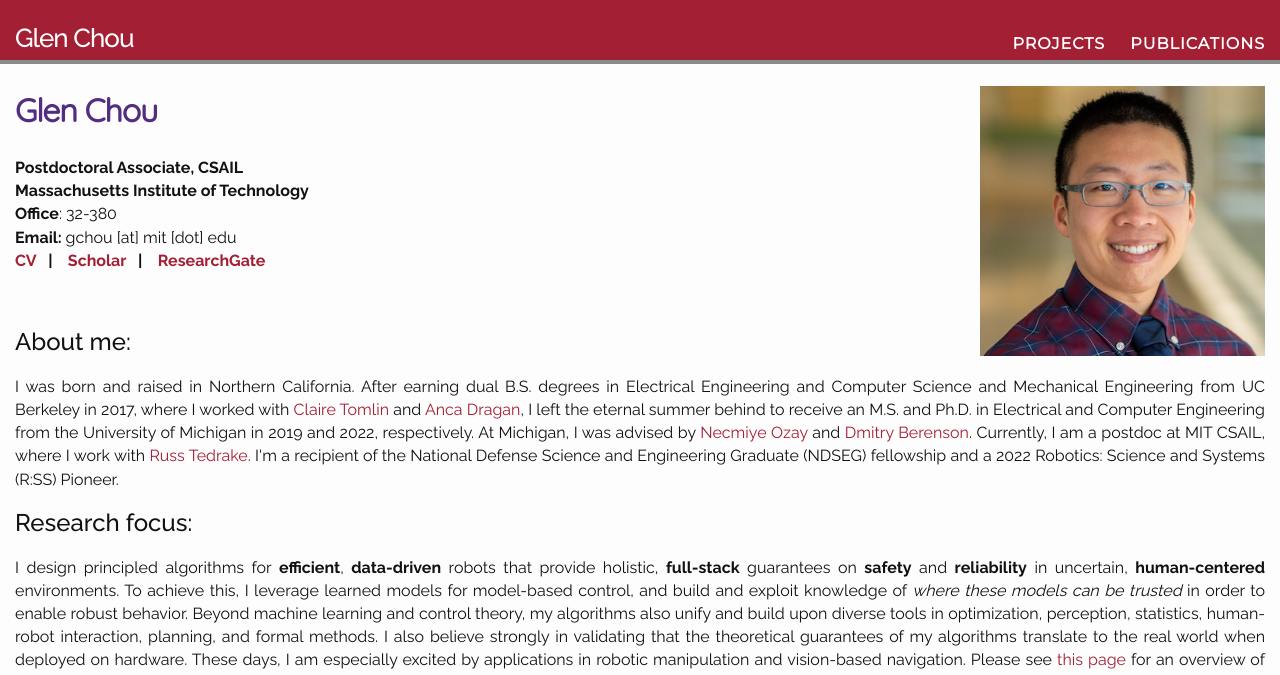
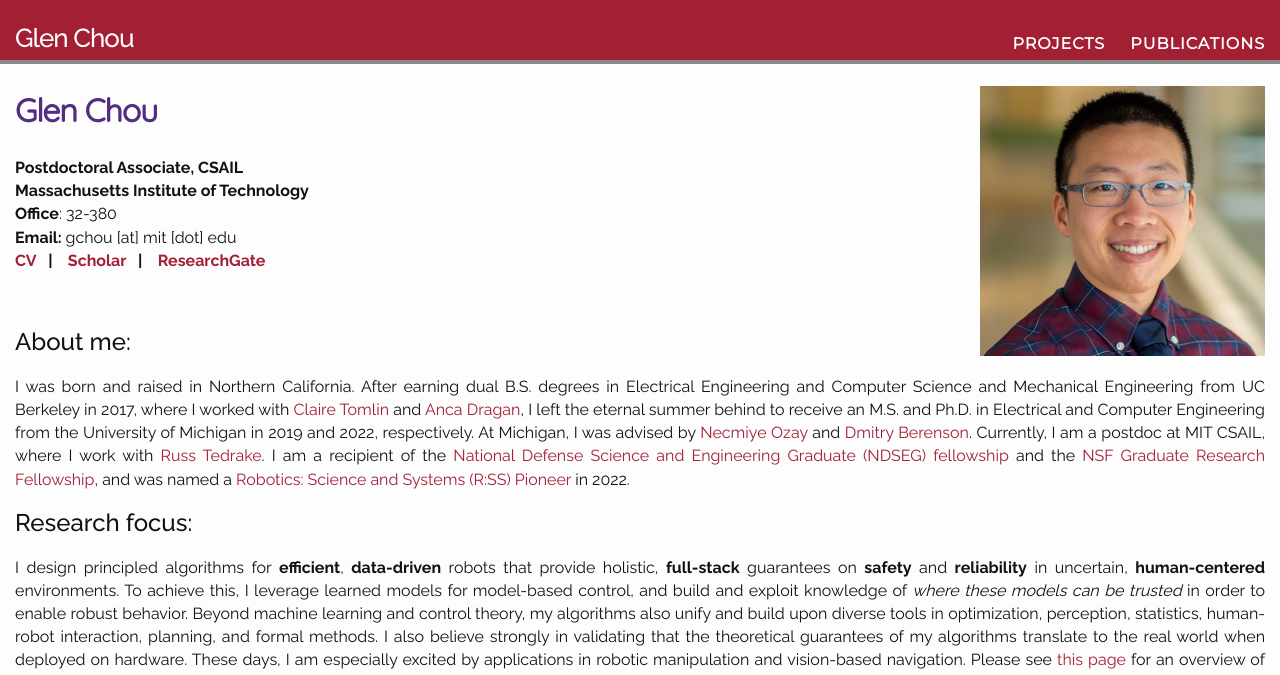
Before and after one commit to trustworthyrobotics/trustworthyrobotics.github.io, a Jekyll site: the page built from index.md, in a window 1280 px wide. Shown: the top 675 px of the page. Built offline with Jekyll 4.4.1, drawn with Linux system fonts in a browser that asks for light colours; a style sheet for code colours, icons or effects is not loaded.

Commit message:
update bio

```diff
--- a/index.md
+++ b/index.md
@@ -21,7 +21,7 @@ title: Glen Chou
         text-align: justify;
     }
 </style>
-<p>I was born and raised in Northern California. After earning dual B.S. degrees in Electrical Engineering and Computer Science and Mechanical Engineering from UC Berkeley in 2017, where I worked with <a href="https://people.eecs.berkeley.edu/~tomlin/">Claire Tomlin</a> and <a href="https://people.eecs.berkeley.edu/~anca/">Anca Dragan</a>, I left the eternal summer behind to receive an M.S. and Ph.D. in Electrical and Computer Engineering from the University of Michigan in 2019 and 2022, respectively. At Michigan, I was advised by <a href="http://web.eecs.umich.edu/~necmiye/">Necmiye Ozay</a> and <a href="http://web.eecs.umich.edu/~dmitryb/">Dmitry Berenson</a>. Currently, I am a postdoc at MIT CSAIL, where I work with <a href="http://groups.csail.mit.edu/locomotion/russt.html">Russ Tedrake</a>. I'm a recipient of the National Defense Science and Engineering Graduate (NDSEG) fellowship and a 2022 Robotics: Science and Systems (R:SS) Pioneer.</p>
+<p>I was born and raised in Northern California. After earning dual B.S. degrees in Electrical Engineering and Computer Science and Mechanical Engineering from UC Berkeley in 2017, where I worked with <a href="https://people.eecs.berkeley.edu/~tomlin/">Claire Tomlin</a> and <a href="https://people.eecs.berkeley.edu/~anca/">Anca Dragan</a>, I left the eternal summer behind to receive an M.S. and Ph.D. in Electrical and Computer Engineering from the University of Michigan in 2019 and 2022, respectively. At Michigan, I was advised by <a href="http://web.eecs.umich.edu/~necmiye/">Necmiye Ozay</a> and <a href="http://web.eecs.umich.edu/~dmitryb/">Dmitry Berenson</a>. Currently, I am a postdoc at MIT CSAIL, where I work with <a href="http://groups.csail.mit.edu/locomotion/russt.html">Russ Tedrake</a>. I am a recipient of the <a href="https://ndseg.sysplus.com/NDSEG/Awardees/FY2019">National Defense Science and Engineering Graduate (NDSEG) fellowship</a> and the <a href="https://www.research.gov/grfp/AwardeeList.do?method=sort">NSF Graduate Research Fellowship</a>, and was named a <a href="https://sites.google.com/view/rsspioneers2022/">Robotics: Science and Systems (R:SS) Pioneer</a> in 2022.</p>
 
 ## Research focus:
 <p>I design principled algorithms for <b>efficient</b>, <b>data-driven</b> robots that provide holistic, <b>full-stack</b> guarantees on <b>safety</b> and <b>reliability</b> in uncertain, <b>human-centered</b> environments. To achieve this, I leverage learned models for model-based control, and build and exploit knowledge of <i>where these models can be trusted</i> in order to enable robust behavior. Beyond machine learning and control theory, my algorithms also unify and build upon diverse tools in optimization, perception, statistics, human-robot interaction, planning, and formal methods. I also believe strongly in validating that the theoretical guarantees of my algorithms translate to the real world when deployed on hardware. These days, I am especially excited by applications in robotic manipulation and vision-based navigation. Please see <a href="projects/">this page</a> for an overview of my research directions, and <a href="publications/">this page</a> for a complete list of publications. </p>
```
